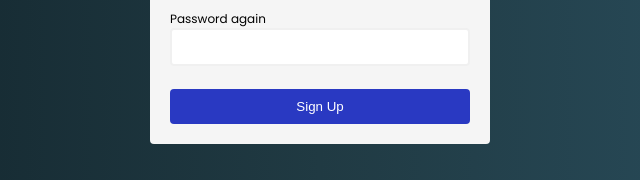
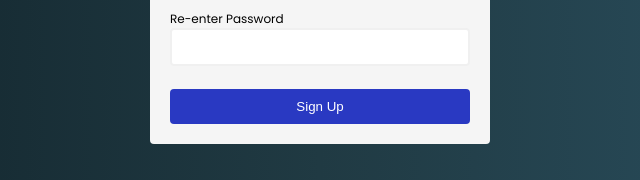
Before and after one commit to RonitZinzuvadiya1040/Task-1-New-Registration-Form, a plain HTML site: page index.html in a window 1280 px wide. Shown: the part 444-624 px from the top of the page, 320-960 px from the left. Drawn offline with Linux system fonts and the light colour scheme.

Commit message:
Update index.html

```diff
--- a/index.html
+++ b/index.html
@@ -30,7 +30,7 @@
                 <div class="error"></div>
             </div>
             <div class="input-control">
-                <label for="password2">Password again</label>
+                <label for="password2">Re-enter Password</label>
                 <input id="password2"name="password2" type="password">
                 <div class="error"></div>
             </div>
```
